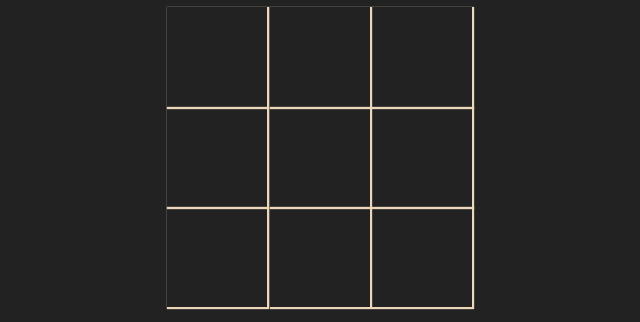
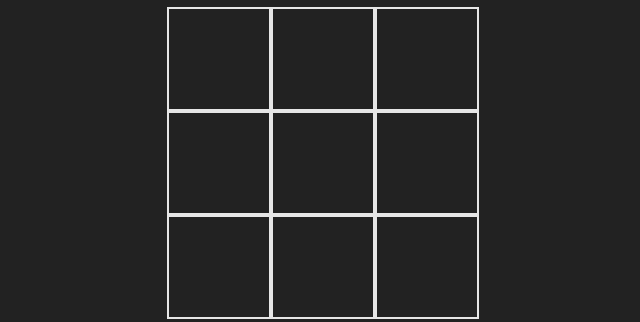
Before and after one commit to Gurneet-singhh/-Tic-Tac-Toe, a plain HTML site: page index.html in a window 1280 px wide. Shown: the part 115-437 px from the top of the page, without its empty margins (319-959 px from the left). Drawn offline with Linux system fonts and the light colour scheme.

Commit message:
Update style.css

```diff
--- a/style.css
+++ b/style.css
@@ -58,7 +58,8 @@ header {
     width: 100px;
     height: 100px;
     /* border-color: 4px 2px 2px 2px #04c0b2; */
-    box-shadow: 1px 1px 1px 1px #ecd7ba;
+/*     box-shadow: 1px 1px 1px 1px #ecd7ba; */
+     border: 2px solid rgb(230, 230, 230);
     /* border: 2px ; */
     cursor: pointer;
     line-height: 100px;
```
